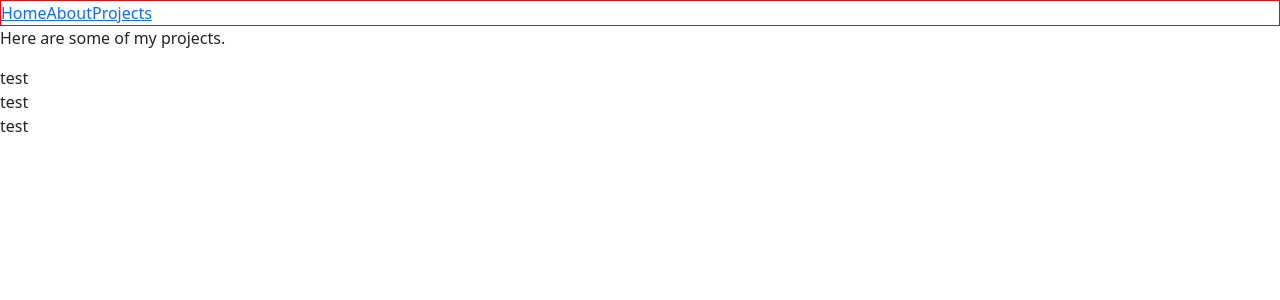
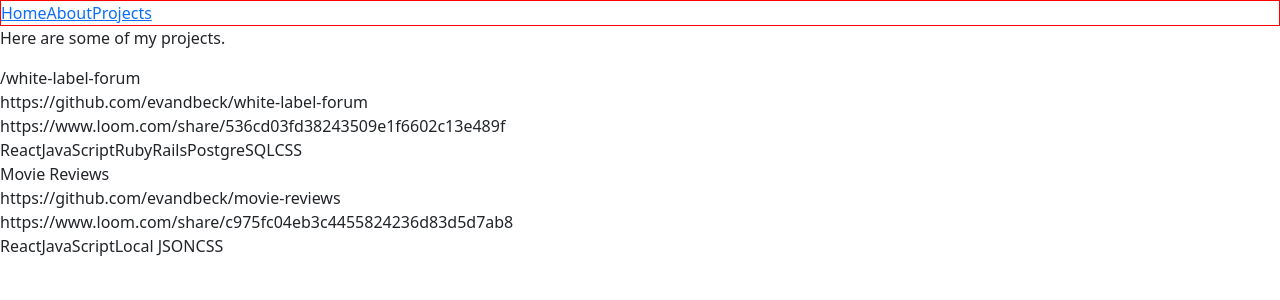
Before and after one commit to evandbeck/personal-portfolio, a React (Create React App) app: page /projects in a window 1280 px wide. Shown: the top 300 px of the page. Built offline with nearby package versions, Linux system fonts and the light colour scheme.

Commit message:
outdated portfolio

```diff
--- a/package.json
+++ b/package.json
@@ -6,7 +6,6 @@
     "@testing-library/jest-dom": "^5.16.4",
     "@testing-library/react": "^13.2.0",
     "@testing-library/user-event": "^13.5.0",
-    "bootstrap": "^5.2.0",
     "react": "^18.1.0",
     "react-dom": "^18.1.0",
     "react-router-dom": "^6.3.0",
--- a/src/App.js
+++ b/src/App.js
@@ -1,4 +1,5 @@
 import './App.css';
+import 'bootstrap/dist/css/bootstrap.min.css';
 import { Routes, Route } from "react-router-dom";
 import Home from './components/Home';
 import About from './components/About';
--- a/src/components/ProjectCard.jsx
+++ b/src/components/ProjectCard.jsx
@@ -1,10 +1,15 @@
-import React from 'react'
+import React from 'react';
+import { Card } from "react-bootstrap";
 
-function ProjectCard(...project) {
+function ProjectCard({name, github, demo, techStack}) {
 
-  console.log(project)
   return (
-    <div>test</div>
+    <div>
+      <div>{name}</div>
+      <div>{github}</div>
+      <div>{demo}</div>
+      <div>{techStack}</div>
+    </div>
   )
 }
 
--- a/src/components/Projects.jsx
+++ b/src/components/Projects.jsx
@@ -1,15 +1,44 @@
 import React from 'react'
 import ProjectCard from './ProjectCard'
 
-let projects = ["Project 1", "Project 2", "Project 3"]
+const projects = [
+  {
+    name: "/white-label-forum",
+    github: "https://github.com/evandbeck/white-label-forum",
+    description: "",
+    image: "",
+    demo: "https://www.loom.com/share/536cd03fd38243509e1f6602c13e489f",
+    techStack: [
+      "React",
+      "JavaScript",
+      "Ruby",
+      "Rails",
+      "PostgreSQL",
+      "CSS"
+    ]
+  },
+  {
+    name: "Movie Reviews",
+    github: "https://github.com/evandbeck/movie-reviews",
+    description: "",
+    image: "",
+    demo: "https://www.loom.com/share/c975fc04eb3c4455824236d83d5d7ab8",
+    techStack: [
+      "React",
+      "JavaScript",
+      "Local JSON",
+      "CSS"
+    ]
+  }
+]
 
-const displayProjectCards = projects.map(project => <ProjectCard {...project}/>)
+const displayProjects = projects.map(project => <ProjectCard {...project}/>)
 
 function Projects() {
   return (
     <div>
       <p>Here are some of my projects.</p>
-      {displayProjectCards}
+      {displayProjects}
     </div>
   )
 }
```
